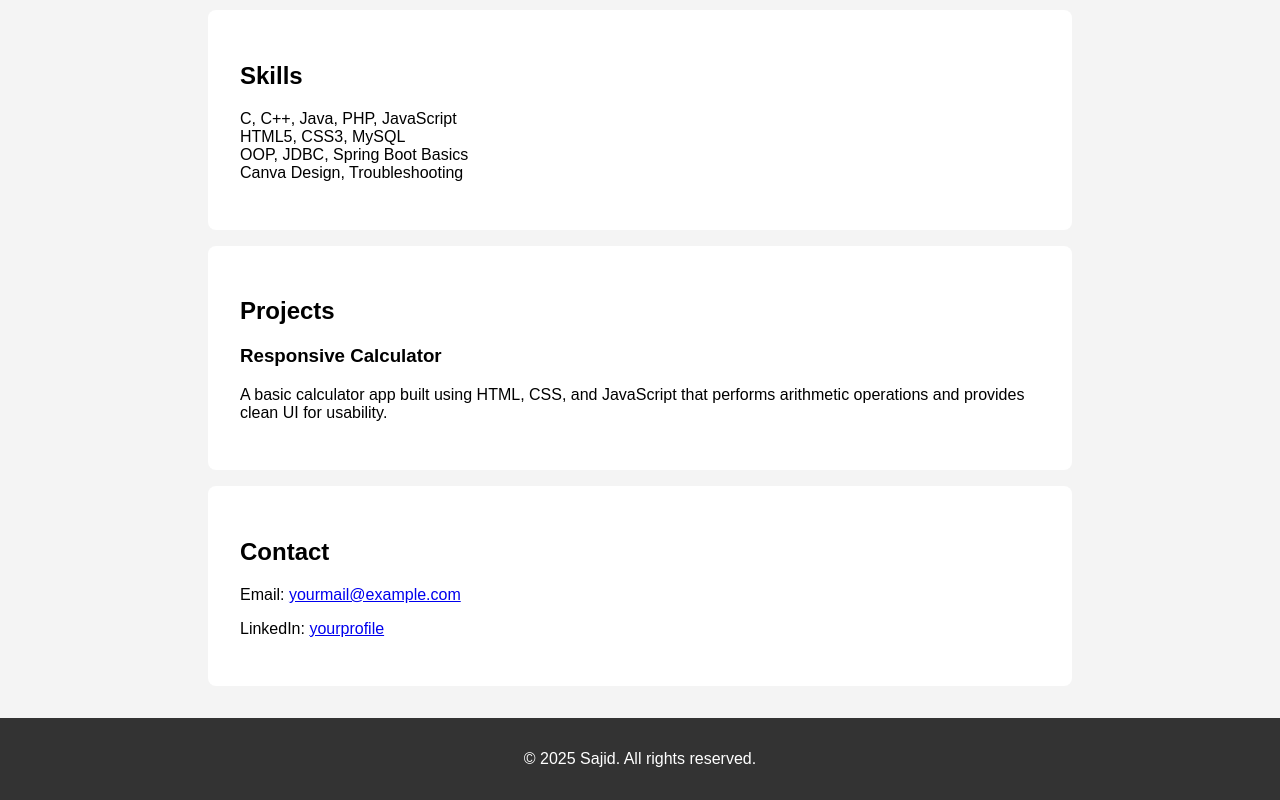
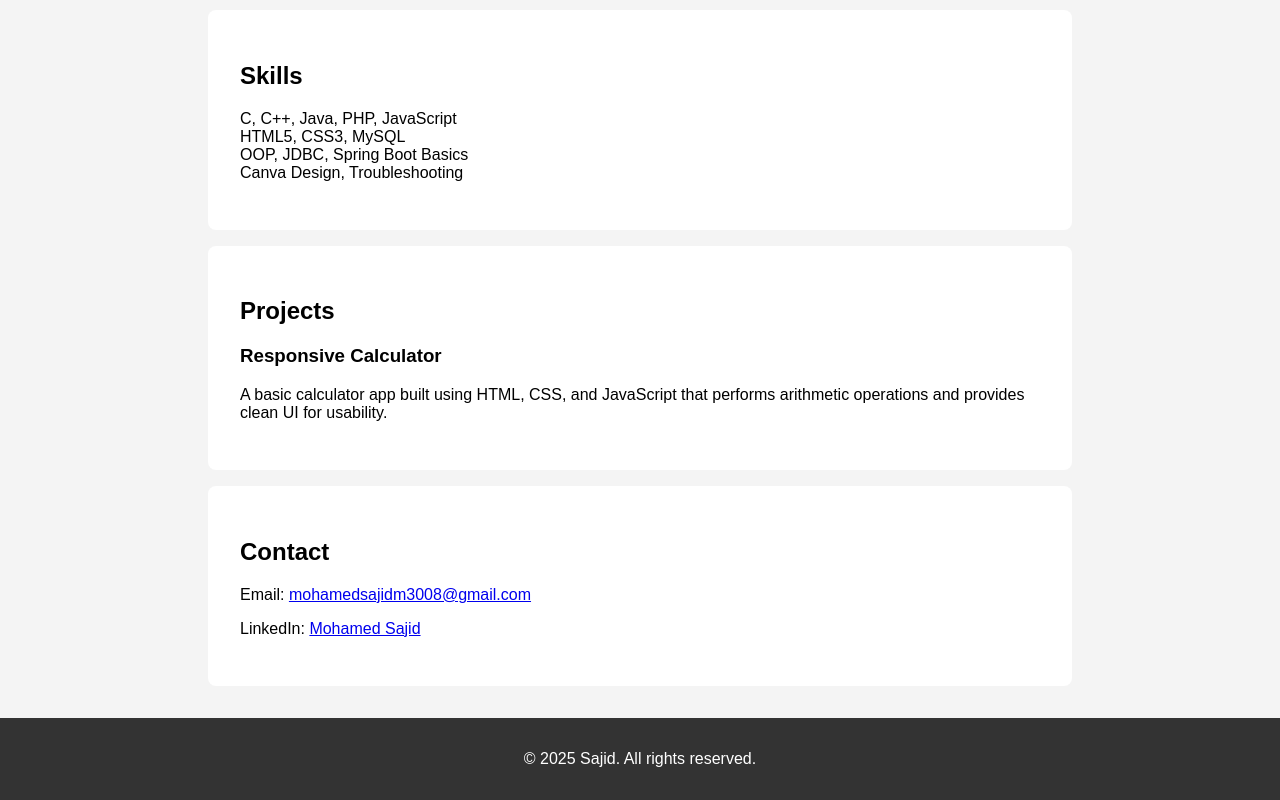
Before and after one commit to MdSajid-Dev/portfolio, a plain HTML site: page index.html in a window 1280 px wide. Shown: the part 436-1236 px from the top of the page. Drawn offline with Linux system fonts and the light colour scheme.

Commit message:
Update index.html

```diff
--- a/index.html
+++ b/index.html
@@ -42,8 +42,8 @@
 
   <section id="contact">
     <h2>Contact</h2>
-    <p>Email: <a href="mailto:mohamedsajidm3008@gmail.com">yourmail@example.com</a></p>
-    <p>LinkedIn: <a href="https://www.linkedin.com/in/mohamed-sajid-b52b7024b/" target="_blank">yourprofile</a></p>
+    <p>Email: <a href="mailto:mohamedsajidm3008@gmail.com">mohamedsajidm3008@gmail.com</a></p>
+    <p>LinkedIn: <a href="https://www.linkedin.com/in/mohamed-sajid-b52b7024b/" target="_blank">Mohamed Sajid</a></p>
   </section>
 
   <footer>
```
